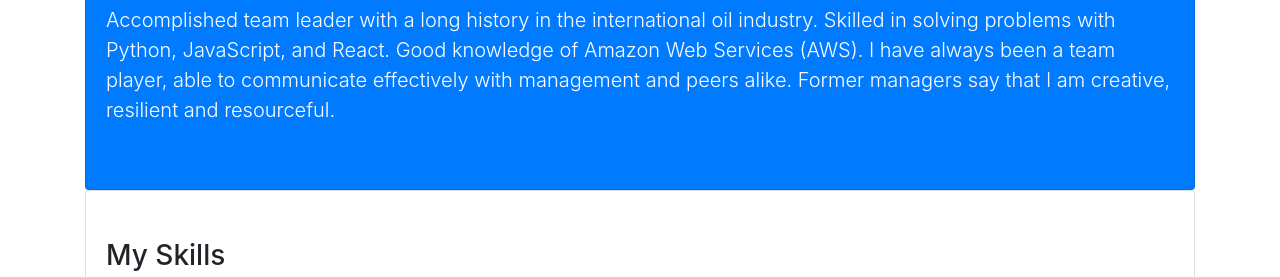
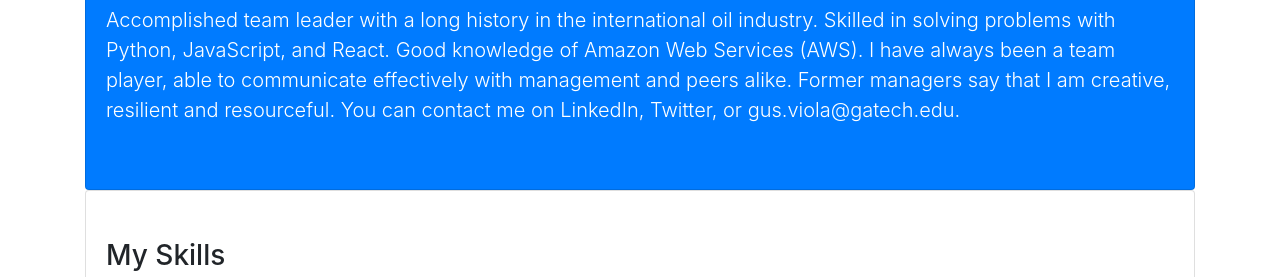
Before and after one commit to Gus-Viola/portfolio, a plain HTML site: page index.html in a window 1280 px wide. Shown: the part 486-763 px from the top of the page. Drawn offline with nearby package versions, Linux system fonts and the light colour scheme; some packages are replaced by stand-ins of ours; a script that the page names is missing.

Commit message:
Fixed contact information

```diff
--- a/index.html
+++ b/index.html
@@ -88,6 +88,12 @@
           Skilled in solving problems with Python, JavaScript, and React. Good knowledge of Amazon Web Services (AWS).
           I have always been a team player, able to communicate effectively with management and peers alike.
           Former managers say that I am creative, resilient and resourceful.
+          You can contact me on
+          <a href="https://www.linkedin.com/in/gusviola/" class="text-white" data-toggle="tooltip" title="LinkedIn">
+            LinkedIn</a>,
+          <a href="https://twitter.com/viola_gus" class="text-white"  data-toggle="tooltip" title="Twitter">
+            Twitter</a>, or
+          <a href="mailto:gus.viola@gatech.edu"  class="text-white" data-toggle="tooltip" title="Email">gus.viola@gatech.edu</a>.
          </p>
       </div>
 
```
